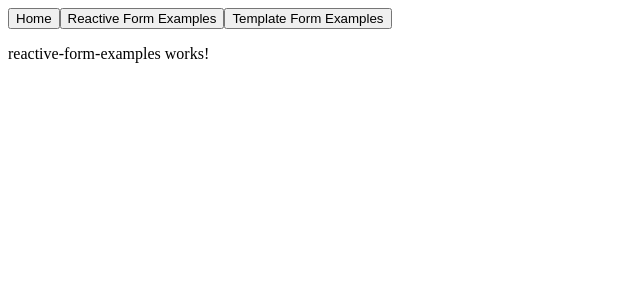
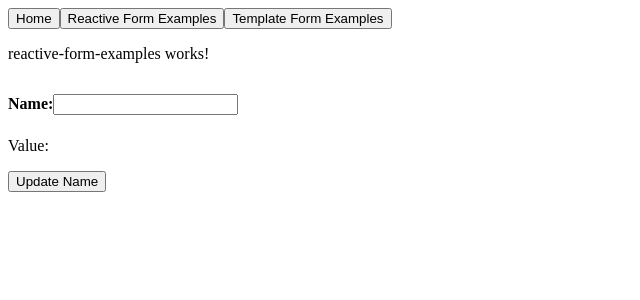
Before and after one commit to tn-teamrg/lazy-loading-modules-with-nested-routes, an Angular app: page /reactive-form-examples in a window 1280 px wide. Shown: the top 300 px of the page, without its empty margins (0-640 px from the left). Built offline with nearby package versions, Linux system fonts and the light colour scheme.

Commit message:
add basic reactive form example

```diff
--- a/src/app/app.module.ts
+++ b/src/app/app.module.ts
@@ -3,6 +3,8 @@ import { BrowserModule } from '@angular/platform-browser';
 
 import { AppRoutingModule } from './app-routing.module';
 import { AppComponent } from './app.component';
+
+import { ReactiveFormsModule } from '@angular/forms';
 
 @NgModule({
   declarations: [
@@ -10,7 +12,8 @@ import { AppComponent } from './app.component';
   ],
   imports: [
     BrowserModule,
-    AppRoutingModule
+    AppRoutingModule,
+    ReactiveFormsModule
   ],
   providers: [],
   bootstrap: [AppComponent]
--- /dev/null
+++ b/src/app/reactive-form-examples/name-editor/name-editor.component.css
@@ -0,0 +1,10 @@
+label {
+  font-weight: bold;
+  padding-bottom: .5rem;
+  padding-top: 1rem;
+  display: inline-block;
+}
+
+button {
+  max-width: 300px;
+}
--- /dev/null
+++ b/src/app/reactive-form-examples/name-editor/name-editor.component.html
@@ -0,0 +1,8 @@
+<!-- <p>name-editor works!</p> -->
+
+<label for="name">Name: </label>
+<input id="name" type="text" [formControl]="name">
+
+<p>Value: {{ name.value }}</p>
+
+<button type="button" (click)="updateName()">Update Name</button>
--- /dev/null
+++ b/src/app/reactive-form-examples/name-editor/name-editor.component.ts
@@ -0,0 +1,22 @@
+import { Component, OnInit } from '@angular/core';
+import { FormControl } from '@angular/forms';
+
+@Component({
+  selector: 'app-name-editor',
+  templateUrl: './name-editor.component.html',
+  styleUrls: ['./name-editor.component.css']
+})
+export class NameEditorComponent implements OnInit {
+
+  constructor() { }
+
+  ngOnInit(): void {
+  }
+
+  name = new FormControl('');
+
+  updateName() {
+    this.name.setValue('Nancy');
+  }
+
+}
--- a/src/app/reactive-form-examples/reactive-form-examples.component.html
+++ b/src/app/reactive-form-examples/reactive-form-examples.component.html
@@ -1 +1,3 @@
 <p>reactive-form-examples works!</p>
+
+<app-name-editor></app-name-editor>
```
Also changed, not shown: src/app/reactive-form-examples/reactive-form-examples.module.ts (+7 -2 lines).
